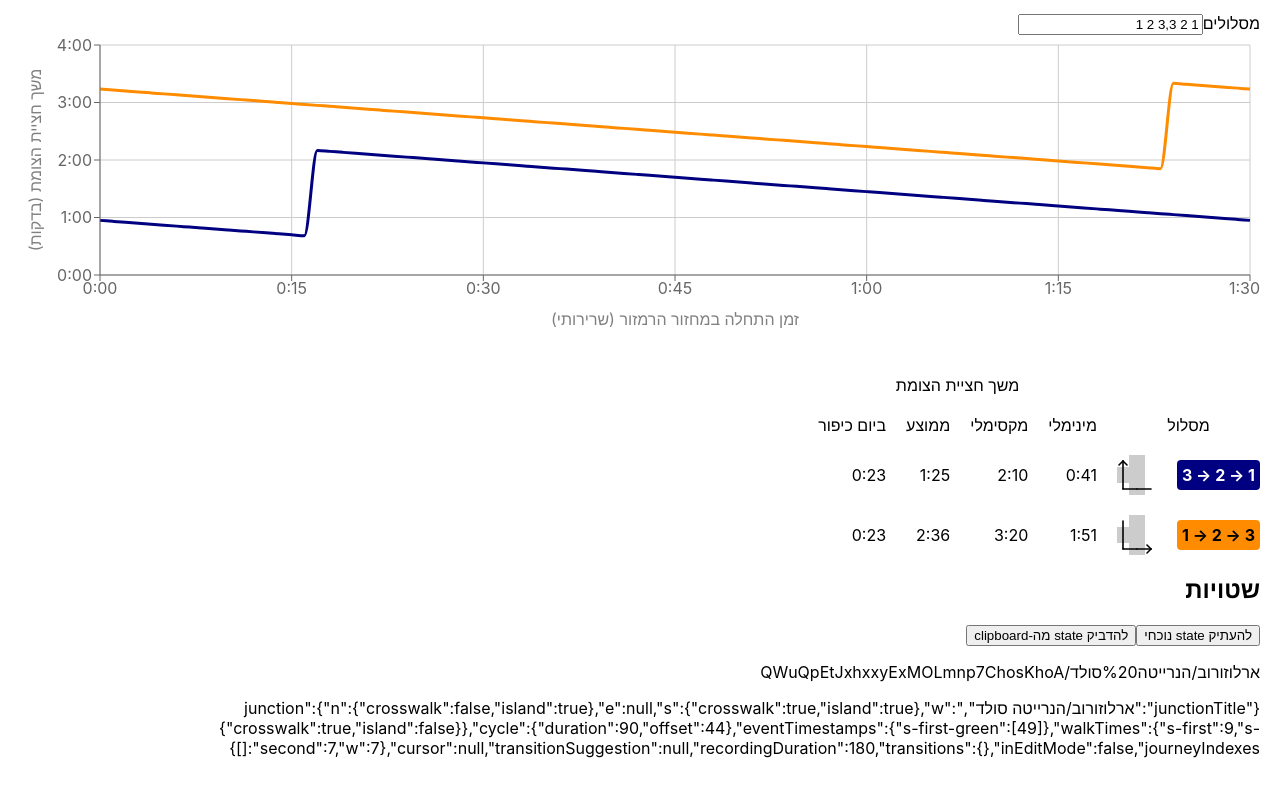
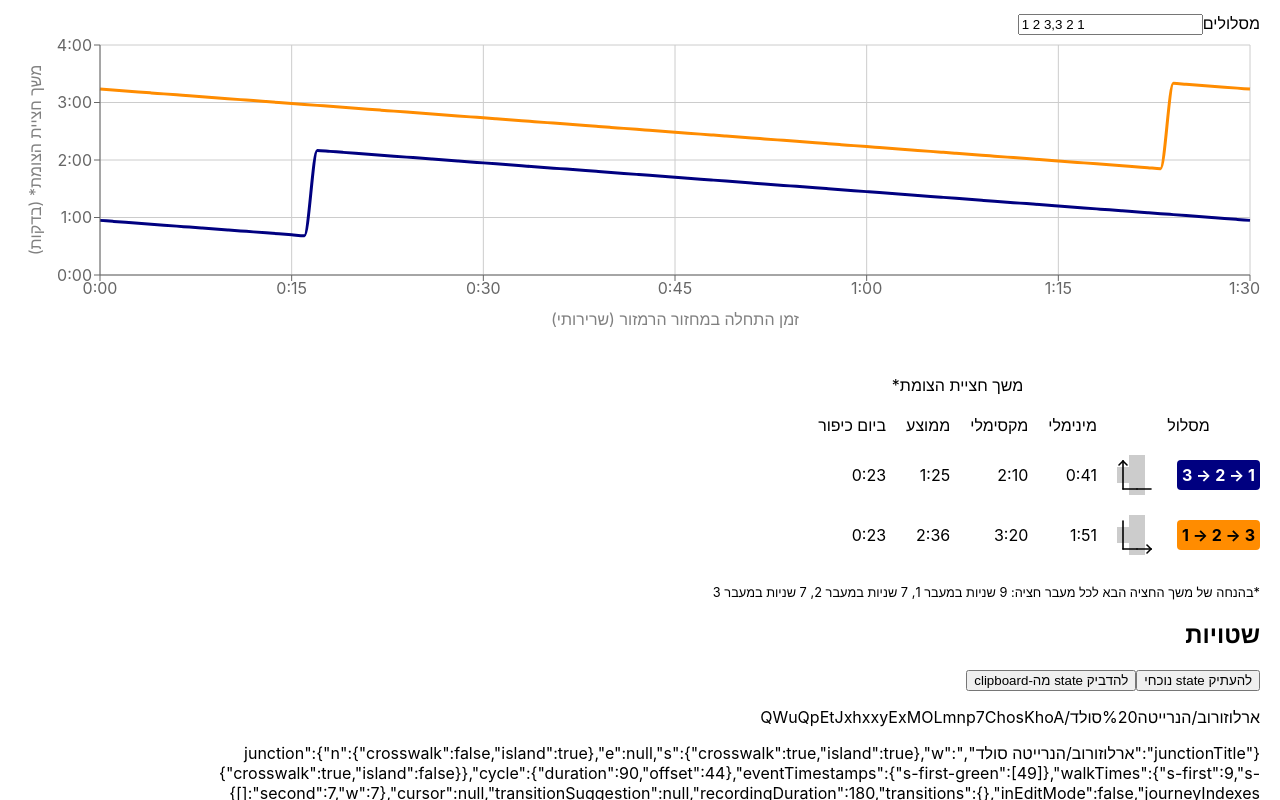
Before and after one commit to danfishgold/crosswalk-timing, a React (Vite) app: page / in a window 1280 px wide. Shown: the part 523-1323 px from the top of the page. Built offline with nearby package versions, Linux system fonts and the light colour scheme.

Commit message:
Little things

```diff
--- a/src/Simulation/JourneyCrosswalkIndexEditor.tsx
+++ b/src/Simulation/JourneyCrosswalkIndexEditor.tsx
@@ -18,6 +18,7 @@ export default function JourneyCrosswalkIndexEditor() {
       <label htmlFor='journey-input'>מסלולים</label>
       <input
         id='journey-input'
+        style={{ direction: 'ltr' }}
         value={journeyInputValue}
         onChange={(event) => {
           const valueString = event.target.value
--- a/src/Simulation/SimulationGraph.tsx
+++ b/src/Simulation/SimulationGraph.tsx
@@ -66,7 +66,7 @@ export default function RechartsSimulationGraph({
           >
             <Label
               angle={-90}
-              value='(משך חציית הצומת (בדקות'
+              value='(משך חציית הצומת* (בדקות'
               position='insideLeft'
               offset={-5}
               style={{ textAnchor: 'middle' }}
--- a/src/Simulation/SimulationLegend.tsx
+++ b/src/Simulation/SimulationLegend.tsx
@@ -26,7 +26,7 @@ export default function SimulationLegend({
       <span />
       <span />
       <span style={{ gridColumn: 'span 4', textAlign: 'center' }}>
-        משך חציית הצומת
+        משך חציית הצומת*
       </span>
       <span />
       <span style={{ gridColumn: 'span 2', textAlign: 'center' }}>מסלול</span>
--- a/src/Simulation/SimulationVisualization.tsx
+++ b/src/Simulation/SimulationVisualization.tsx
@@ -1,4 +1,9 @@
-import { CrosswalkId, Cycle, selectCrosswalkIds } from '../reducer'
+import {
+  CrosswalkId,
+  crosswalkKey,
+  Cycle,
+  selectCrosswalkIds,
+} from '../reducer'
 import { useSelector } from '../store'
 import { compact, mod } from '../utils'
 import SimulationGraph from './SimulationGraph'
@@ -14,6 +19,24 @@ export default function SimulationVisualization({ cycle }: { cycle: Cycle }) {
       {journeys.length > 0 && (
         <SimulationLegend journeys={journeys} data={data} />
       )}
+      <SimulationDisclamer />
+    </div>
+  )
+}
+
+function SimulationDisclamer() {
+  const crosswalkIds = useSelector(selectCrosswalkIds)
+  const walkTimes = useSelector((state) => state.walkTimes)
+
+  const times = crosswalkIds
+    .map(
+      (id, index) => `${walkTimes[crosswalkKey(id)]} שניות במעבר ${index + 1}`,
+    )
+    .join(', ')
+
+  return (
+    <div style={{ fontSize: '0.8rem', marginTop: '30px' }}>
+      *בהנחה של משך החציה הבא לכל מעבר חציה: {times}
     </div>
   )
 }
@@ -37,7 +60,9 @@ function useJourneys(): Journey[] {
         return null
       }
       try {
-        const ids = indexes.map((index) => crosswalkId(index, crosswalkIds))
+        const ids = indexes.map((index) =>
+          crosswalkIdAtIndex(index, crosswalkIds),
+        )
         const key = `${indexes.join('->')} (${journeyIndex + 1})`
         return {
           crosswalkIndexes: indexes,
@@ -54,13 +79,10 @@ function useJourneys(): Journey[] {
   return journeys
 }
 
-function isAsymmetric(indexes: number[]): boolean {
-  const keys = indexes.join(',')
-  const reverseKeys = [...indexes].reverse().join(',')
-  return keys !== reverseKeys
-}
-
-function crosswalkId(index: number, crosswalkIds: CrosswalkId[]): CrosswalkId {
+function crosswalkIdAtIndex(
+  index: number,
+  crosswalkIds: CrosswalkId[],
+): CrosswalkId {
   if (index < 0 || index >= crosswalkIds.length) {
     throw new Error(`Crosswalk index (${index}) out of range`)
   }
```
